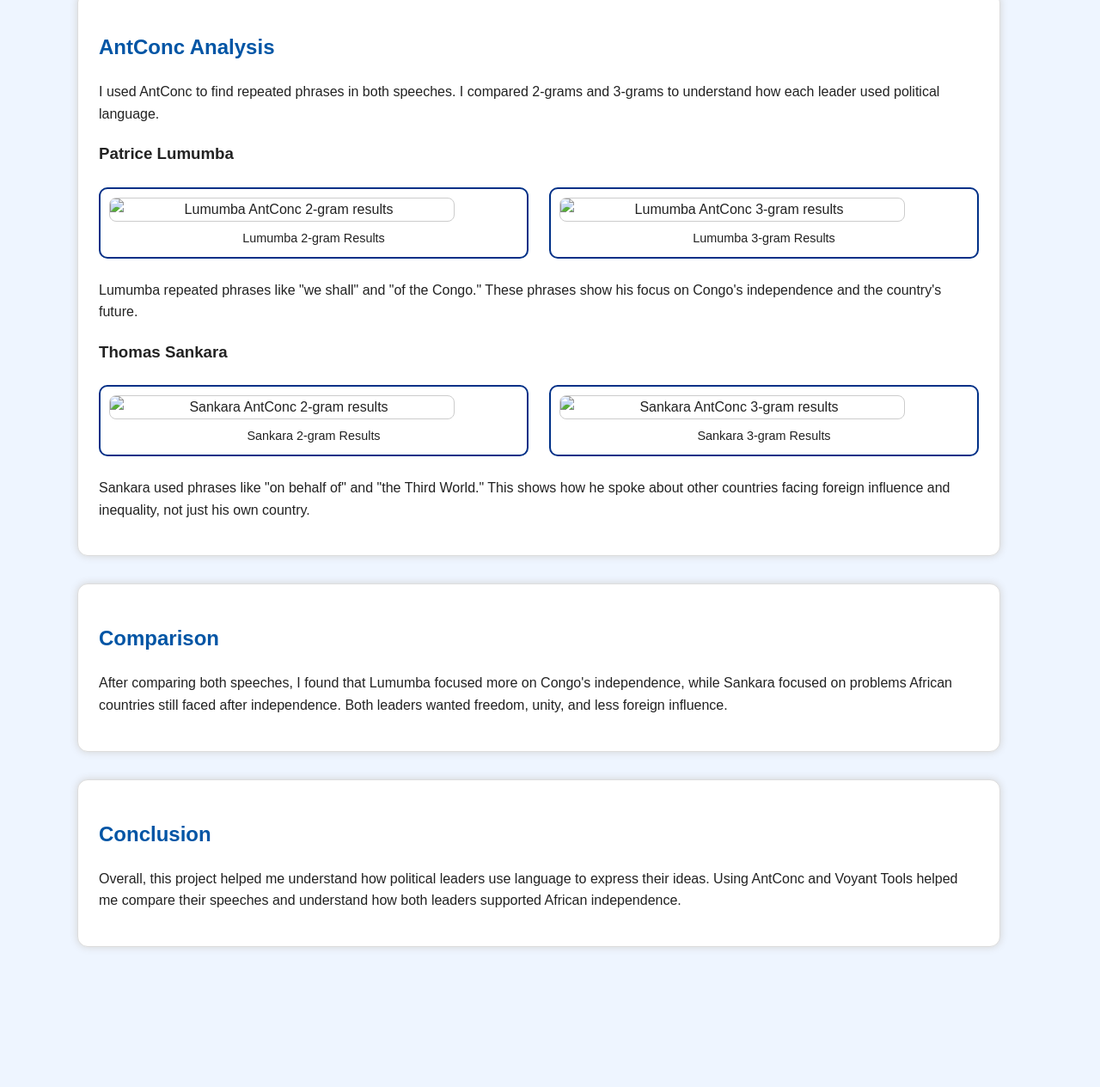
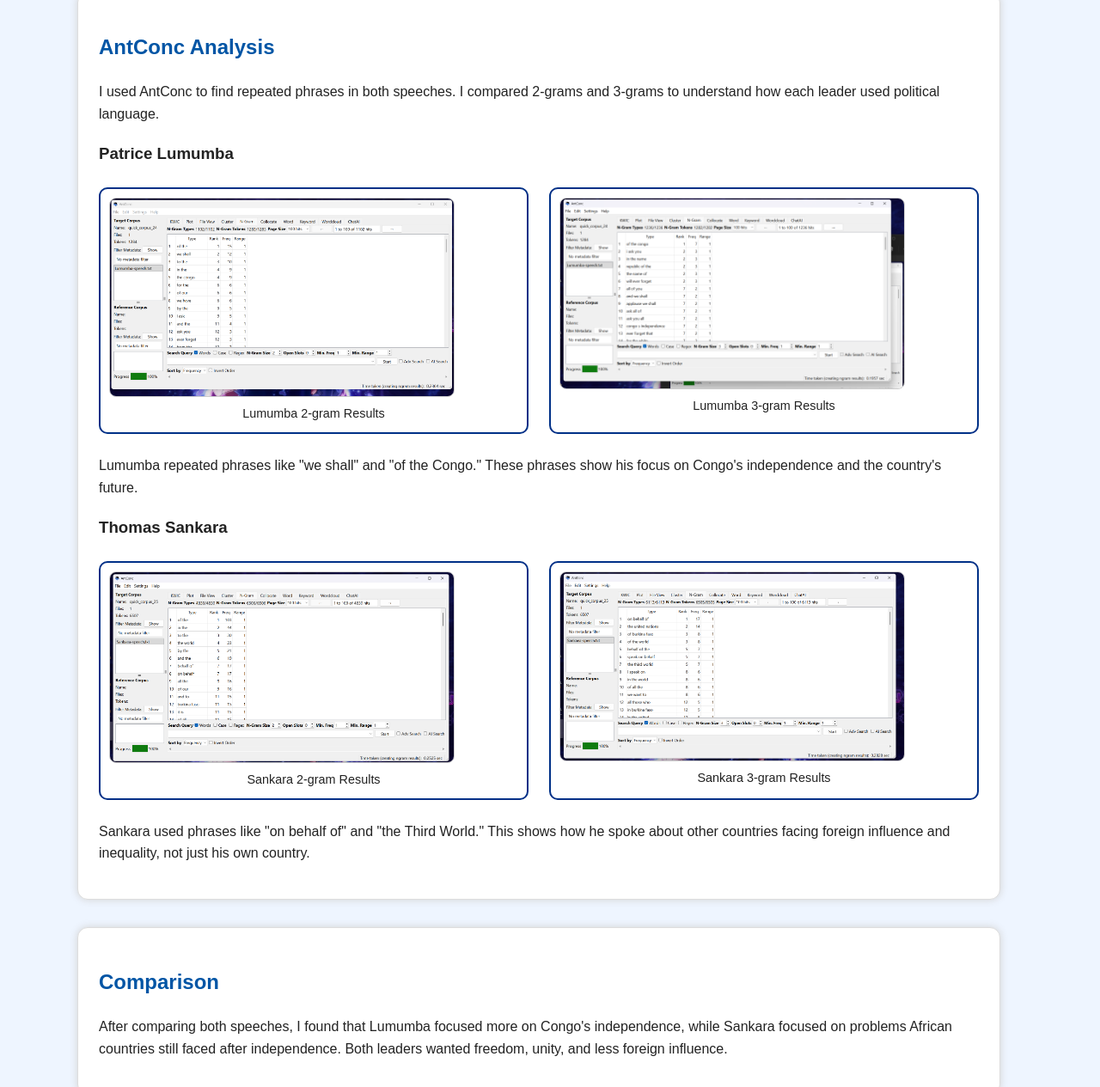
Before and after one commit to timotebaraka87-lgtm/Timothy, a plain HTML site: page docs/corpus-analysis.html in a window 1280 px wide. Shown: the part 2316-3581 px from the top of the page at 86% size. Before the commit the page ends 3450 px from the top, so only its background shows below. Drawn offline with Linux system fonts and the light colour scheme.

Commit message:
Update Corpus Analysis images

```diff
--- a/docs/corpus-analysis.html
+++ b/docs/corpus-analysis.html
@@ -1,3 +1,4 @@
+
 
 
 <!DOCTYPE html>
@@ -214,7 +215,7 @@
 
         <div class="image-gallery">
           <figure>
-            <img src="images/lumumba-antconc-2gram.png"
+            <img src="images/Lumumba-2gram.png"
               alt="Lumumba AntConc 2-gram results">
             <figcaption>
               Lumumba 2-gram Results
@@ -222,7 +223,7 @@
           </figure>
 
           <figure>
-            <img src="images/lumumba-antconc-3gram.png"
+            <img src="images/Lumumba-3gram.png"
               alt="Lumumba AntConc 3-gram results">
             <figcaption>
               Lumumba 3-gram Results
@@ -241,7 +242,7 @@
 
         <div class="image-gallery">
           <figure>
-            <img src="images/sankara-antconc-2gram.png"
+            <img src="images/Sankara-2gram.png"
               alt="Sankara AntConc 2-gram results">
             <figcaption>
               Sankara 2-gram Results
@@ -249,7 +250,7 @@
           </figure>
 
           <figure>
-            <img src="images/sankara-antconc-3gram.png"
+            <img src="images/Sankara-3gram.png"
               alt="Sankara AntConc 3-gram results">
             <figcaption>
               Sankara 3-gram Results
@@ -283,7 +284,7 @@
         <h2>Conclusion</h2>
 
         <p>
-          Overall, this project helped me understand
+          This project helped me understand
           how political leaders use language to
           express their ideas. Using AntConc and
           Voyant Tools helped me compare their
```
